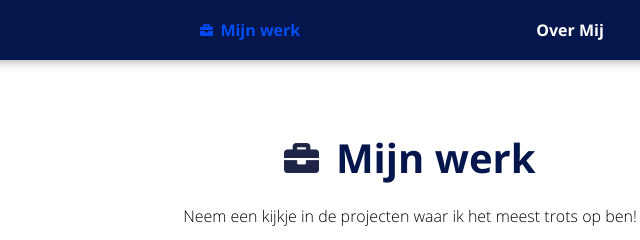
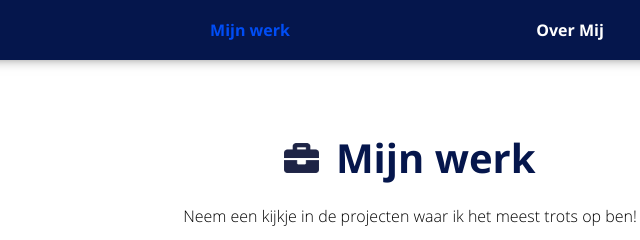
Before and after one commit to lottedevroomen/Portfolio, a plain HTML site: page mijnwerk.html in a window 1280 px wide. Shown: the top 240 px of the page, 230-870 px from the left. Drawn offline with Linux system fonts and the light colour scheme.

Commit message:
koffer icon

```diff
--- a/mijnwerk.html
+++ b/mijnwerk.html
@@ -10,7 +10,7 @@
 	<body>
 		<header>
 			<a class="header-item" href="index.html">Home</a>
-			<a class="header-item actief" href="mijnwerk.html"><img class="headericon" src="images/mijnwerk_blauw.png">Mijn werk</a>
+			<a class="header-item actief" href="mijnwerk.html"><!--<img class="headericon" src="images/mijnwerk_blauw.png">-->Mijn werk</a>
 			<a class="header-item" href="overmij.html">Over Mij</a>
 			<a class="header-item" href="contact.html">Contact</a>
 		</header>
```
